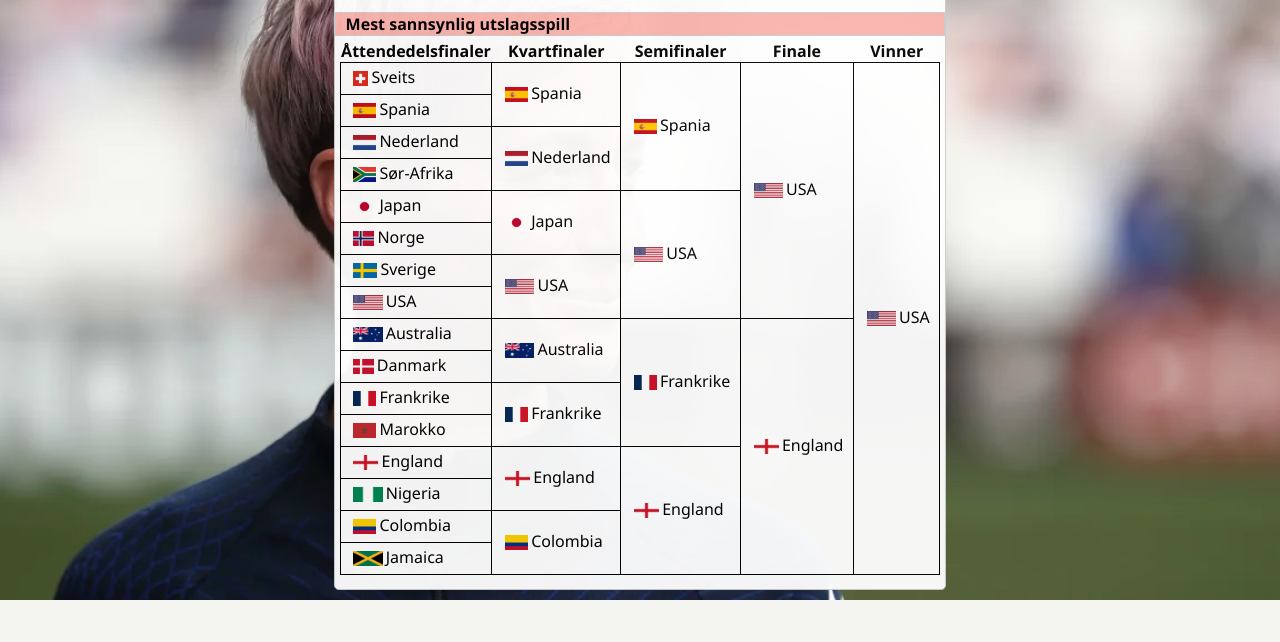
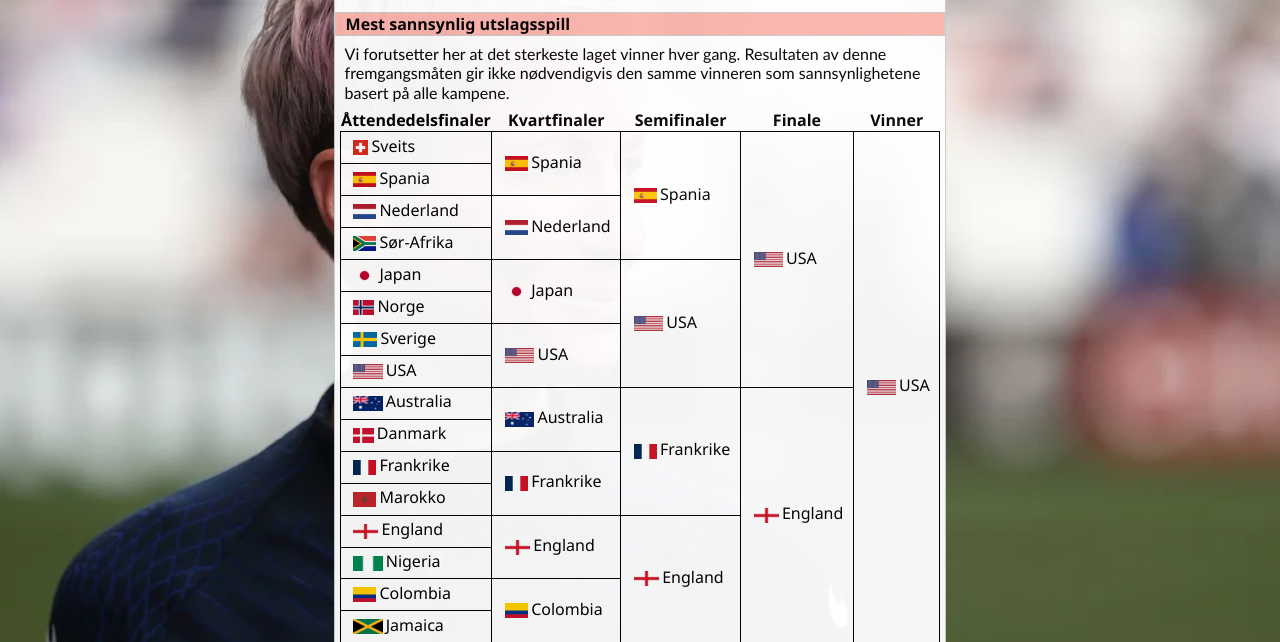
Before and after one commit to magdalonium/flaskapps, a Flask app: page / in a window 1280 px wide. Shown: the part 1721-2363 px from the top of the page. Before the commit the page ends 2321 px from the top, so only its background shows below. Run offline with Flask 3, Linux system fonts and the light colour scheme.

Commit message:
Update bracket.html

```diff
--- a/fifa23/templates/bracket.html
+++ b/fifa23/templates/bracket.html
@@ -11,6 +11,7 @@
 {{ super() }}
 {% if utslag %}
 <h4>Mest sannsynlig utslagsspill</h4>
+<p>Vi forutsetter her at det sterkeste laget vinner hver gang. Resultaten av denne fremgangsmåten gir ikke nødvendigvis den samme vinneren som sannsynlighetene basert på alle kampene.</p>
 <table style='margin-left: auto; margin-right: auto;'>
     <tr>
         <th>Åttendedels&shy;finaler</th>
```
